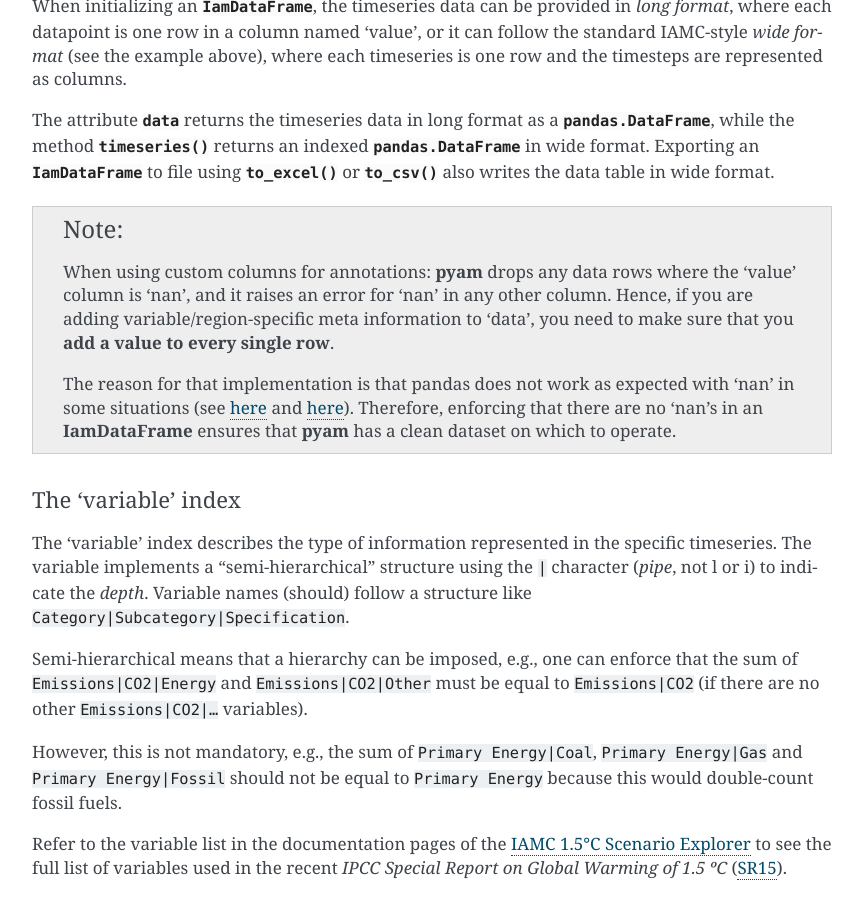
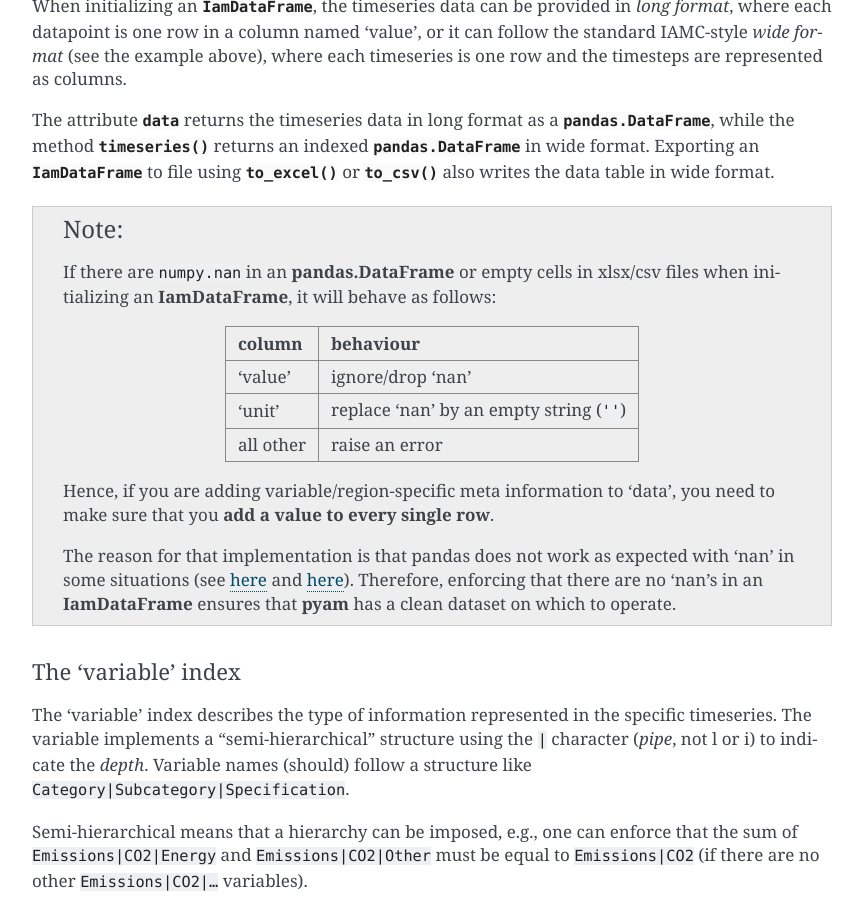
Before and after one commit to IAMconsortium/pyam, a Sphinx documentation site: the page built from doc/source/data.rst, in a window 1280 px wide and 900 px high, scrolled down 1288 px. Shown: the whole window, without its empty margins (308-1171 px from the left). Built offline with Sphinx 7.4.7, drawn with Linux system fonts in a browser that asks for light colours; pages that are not in the unit, such as notebooks, are missing from menus; cross-references to code outside the pages are shown as plain code.

Commit message:
update the data model page to reflect behaviour with missing units

```diff
--- a/doc/source/data.rst
+++ b/doc/source/data.rst
@@ -82,9 +82,18 @@ in wide format.
 
 .. note::
 
-    When using custom columns for annotations:
-    **pyam** drops any data rows where the 'value' column is 'nan',
-    and it raises an error for 'nan' in any other column.
+    If there are :code:`numpy.nan` in an **pandas.DataFrame**
+    or empty cells in xlsx/csv files when initializing an **IamDataFrame**,
+    it will behave as follows:
+
+    ========= =============================================
+    column    behaviour
+    ========= =============================================
+    'value'   ignore/drop 'nan'
+    'unit'    replace 'nan' by an empty string (:code:`''`)
+    all other raise an error
+    ========= =============================================
+
     Hence, if you are adding variable/region-specific meta information to
     'data', you need to make sure that you **add a value to every single row**.
 
```
